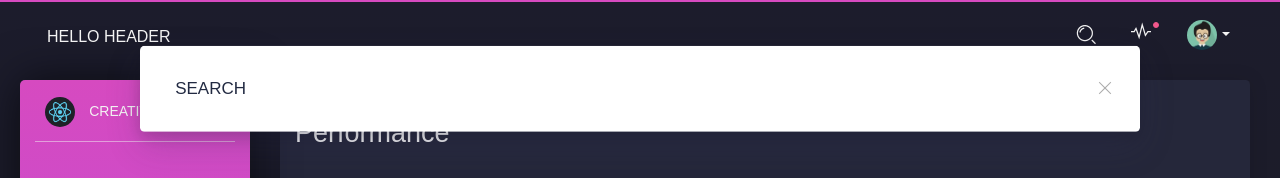
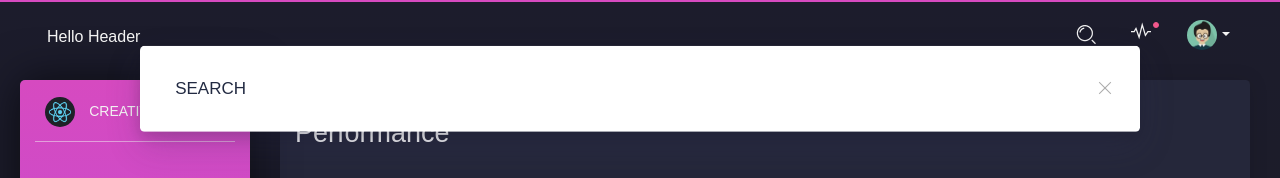
Before and after one commit to extracold1209/web_test_fron, a React app: page / in a window 1280 px wide. Both pictures are taken after a click on the button 1086 px from the left and 33 px from the top of the page. Shown: the top 178 px of the page. Built offline with nearby package versions, Linux system fonts and the light colour scheme; the HTML template or start-up script is replaced by a standard one.

Commit message:
Header 코드 분리 및 개선

```diff
--- a/src/client/components/Header.tsx
+++ b/src/client/components/Header.tsx
@@ -27,11 +27,11 @@ import { bindActionCreators } from 'redux';
 
 // dummy image
 import anime3 from '@assets/img/anime3.png';
+import Kebab from './atoms/Kebab';
 
 interface IProps {
     sidebarOpened: boolean;
     SidebarOpenAction: typeof actionCreators;
-    brandText: string;
 }
 
 interface IState {
@@ -41,6 +41,10 @@ interface IState {
 }
 
 class AdminNavbar extends React.Component<IProps, IState> {
+    private get headerText() {
+        return 'Hello Header';
+    }
+
     constructor(props: Readonly<IProps>) {
         super(props);
         this.state = {
@@ -55,43 +59,9 @@ class AdminNavbar extends React.Component<IProps, IState> {
     public componentWillUnmount() {
         window.removeEventListener('resize', this.updateColor);
     }
-    // function that adds color white/transparent to the navbar on resize (this is for the collapse)
-    public updateColor = () => {
-        if (window.innerWidth < 993 && this.state.collapseOpen) {
-            this.setState({
-                color: 'bg-white',
-            });
-        } else {
-            this.setState({
-                color: 'navbar-transparent',
-            });
-        }
-    }
-    // this function opens and closes the collapse on small devices
-    public toggleCollapse = () => {
-        if (this.state.collapseOpen) {
-            this.setState({
-                color: 'navbar-transparent',
-            });
-        } else {
-            this.setState({
-                color: 'bg-white',
-            });
-        }
-        this.setState({
-            collapseOpen: !this.state.collapseOpen,
-        });
-    }
-    // this function is to open the Search modal
-    public toggleModalSearch = () => {
-        this.setState({
-            modalSearch: !this.state.modalSearch,
-        });
-    }
+
     public render() {
-        const { sidebarOpened, SidebarOpenAction} = this.props;
-
-        console.log('isOpened? ', sidebarOpened);
+        const { sidebarOpened, SidebarOpenAction } = this.props;
         return (
             <>
                 <Navbar
@@ -104,26 +74,81 @@ class AdminNavbar extends React.Component<IProps, IState> {
                                 isOpened={sidebarOpened}
                                 onClick={() => SidebarOpenAction.toggleSidebar()}
                             />
-                            <NavbarBrand href='#pablo' onClick={(e) => e.preventDefault()}>
-                                {this.props.brandText}
+                            <NavbarBrand
+                                href='#'
+                                style={{ textTransform: 'unset' }}
+                            >
+                                {this.headerText}
                             </NavbarBrand>
                         </div>
-                        <button
-                            aria-expanded={false}
-                            aria-label='Toggle navigation'
-                            className='navbar-toggler'
-                            data-target='#navigation'
-                            data-toggle='collapse'
-                            id='navigation'
-                            type='button'
+                        <Kebab
                             onClick={this.toggleCollapse}
-                        >
-                            <span className='navbar-toggler-bar navbar-kebab' />
-                            <span className='navbar-toggler-bar navbar-kebab' />
-                            <span className='navbar-toggler-bar navbar-kebab' />
-                        </button>
+                        />
                         <Collapse navbar isOpen={this.state.collapseOpen}>
                             <Nav className='ml-auto' navbar>
+                                {this.makeSearchButton()}
+                                {this.makeNotificationButton()}
+                                {this.makeUserProfileButton()}
+                            </Nav>
+                        </Collapse>
+                    </Container>
+                </Navbar>
+                <Modal
+                    modalClassName='modal-search'
+                    isOpen={this.state.modalSearch}
+                    toggle={this.toggleModalSearch}
+                >
+                    <div className='modal-header'>
+                        <Input id='inlineFormInputGroup' placeholder='SEARCH' type='text' />
+                        <button
+                            aria-label='Close'
+                            className='close'
+                            data-dismiss='modal'
+                            type='button'
+                            onClick={this.toggleModalSearch}
+                        >
+                            <i className='tim-icons icon-simple-remove' />
+                        </button>
+                    </div>
+                </Modal>
+            </>
+        );
+    }
+    // function that adds color white/transparent to the navbar on resize (this is for the collapse)
+    private updateColor = () => {
+        if (window.innerWidth < 993 && this.state.collapseOpen) {
+            this.setState({
+                color: 'bg-white',
+            });
+        } else {
+            this.setState({
+                color: 'navbar-transparent',
+            });
+        }
+    }
+    // this function opens and closes the collapse on small devices
+    private toggleCollapse = () => {
+        if (this.state.collapseOpen) {
+            this.setState({
+                color: 'navbar-transparent',
+                collapseOpen: !this.state.collapseOpen,
+            });
+        } else {
+            this.setState({
+                color: 'bg-white',
+                collapseOpen: !this.state.collapseOpen,
+            });
+        }
+    }
+    // this function is to open the Search modal
+    private toggleModalSearch = () => {
+        this.setState({
+            modalSearch: !this.state.modalSearch,
+        });
+    }
+
+    private makeSearchButton() {
+        return (
             <InputGroup className='search-bar'>
                 <Button
                     color='link'
@@ -136,6 +161,11 @@ class AdminNavbar extends React.Component<IProps, IState> {
                     <span className='d-lg-none d-md-block'>Search</span>
                 </Button>
             </InputGroup>
+        );
+    }
+
+    private makeNotificationButton() {
+        return (
             <UncontrolledDropdown nav>
                 <DropdownToggle
                     caret
@@ -175,6 +205,12 @@ class AdminNavbar extends React.Component<IProps, IState> {
                     </NavLink>
                 </DropdownMenu>
             </UncontrolledDropdown>
+        );
+    }
+
+    private makeUserProfileButton() {
+        return (
+            <>
                 <UncontrolledDropdown nav>
                     <DropdownToggle
                         caret
@@ -203,28 +239,6 @@ class AdminNavbar extends React.Component<IProps, IState> {
                     </DropdownMenu>
                 </UncontrolledDropdown>
                 <li className='separator d-lg-none' />
-                            </Nav>
-                        </Collapse>
-                    </Container>
-                </Navbar>
-                <Modal
-                    modalClassName='modal-search'
-                    isOpen={this.state.modalSearch}
-                    toggle={this.toggleModalSearch}
-                >
-                    <div className='modal-header'>
-                        <Input id='inlineFormInputGroup' placeholder='SEARCH' type='text' />
-                        <button
-                            aria-label='Close'
-                            className='close'
-                            data-dismiss='modal'
-                            type='button'
-                            onClick={this.toggleModalSearch}
-                        >
-                            <i className='tim-icons icon-simple-remove' />
-                        </button>
-                    </div>
-                </Modal>
             </>
         );
     }
--- /dev/null
+++ b/src/client/components/atoms/Kebab.tsx
@@ -0,0 +1,22 @@
+import React from 'react';
+
+interface IProps {
+    onClick: () => void;
+}
+
+export default ({onClick}: IProps) => (
+    <button
+        aria-expanded={false}
+        aria-label='Toggle navigation'
+        className='navbar-toggler'
+        data-target='#navigation'
+        data-toggle='collapse'
+        id='navigation'
+        type='button'
+        onClick={onClick}
+    >
+        <span className='navbar-toggler-bar navbar-kebab' />
+        <span className='navbar-toggler-bar navbar-kebab' />
+        <span className='navbar-toggler-bar navbar-kebab' />
+    </button>
+);
--- a/src/client/index.tsx
+++ b/src/client/index.tsx
@@ -27,9 +27,7 @@ ReactDOM.render(
         <Route path='/' render={(props) => <Sidebar
           {...props} />} />
         <div className='main-panel'>
-          <Header
-            brandText={'Hello Header'}
-          />
+          <Header />
           <Switch>
             <Route exact={true} path='/' render={(props) => <App {...props} />} />
             {/* <Route path="/rtl" render={props => <RTLLayout {...props} />} /> */}
```
Lines whose indentation alone changed are shown as unchanged.
